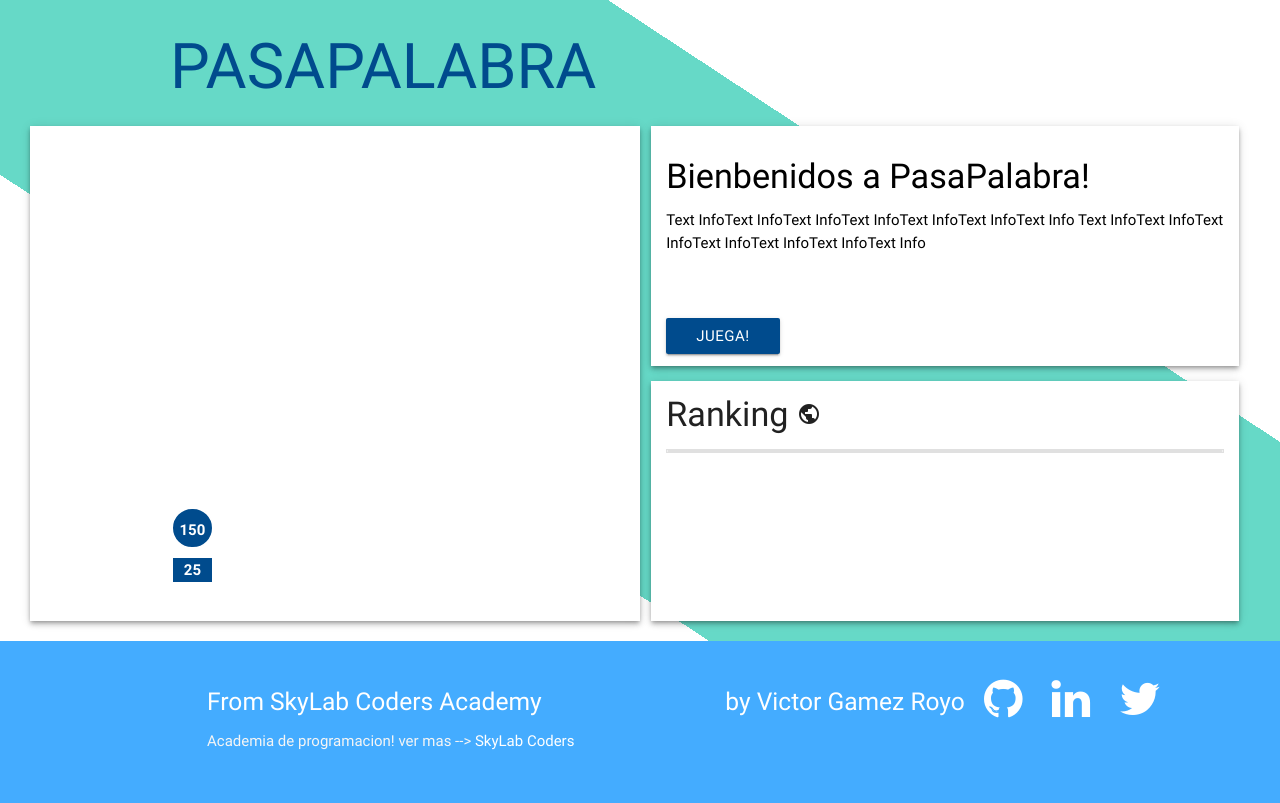
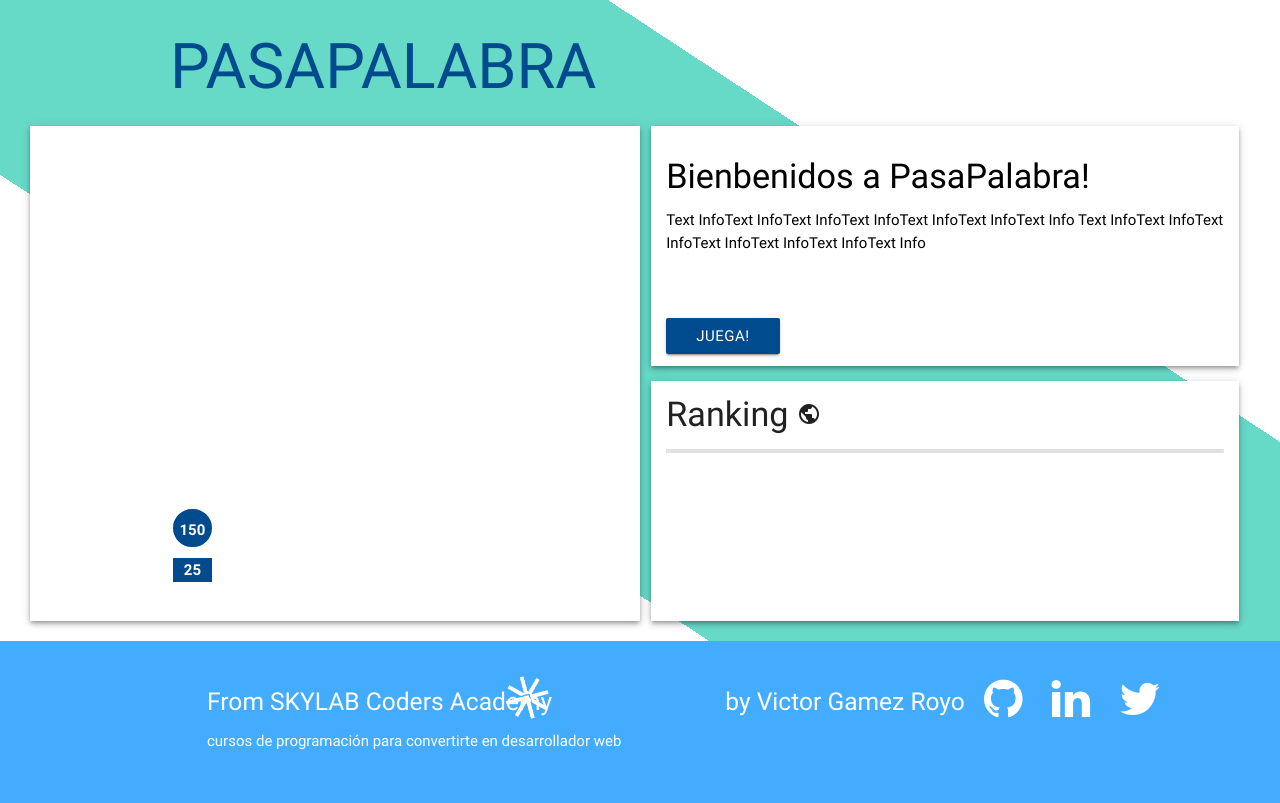
Before and after one commit to VGamezz19/pasaPalabra-SPA, a website: page public/pasa-palabra.html in a window 1280 px wide. Drawn offline with nearby package versions, Linux system fonts and the light colour scheme; no server answers.

Commit message:
icon Skylab

```diff
--- a/public/pasa-palabra.html
+++ b/public/pasa-palabra.html
@@ -338,10 +338,13 @@
 <footer id = 'footer' class="page-footer footer-row" style="display:none">
         <div class="container" style="background: rgba(0, 0, 0, 0)">
             <div class="row">
-                <div class="col l6 s12">
-                    <h5 class="white-text">From SkyLab Coders Academy</h5>
-                    <p class="grey-text text-lighten-4">Academia de programacion! ver mas --> <a tabindex="0" href="http://www.skylabcoders.com/es" style = 'color:white !important;' target="_blank">SkyLab Coders</a></p>
+                <a tabindex="0" href="http://www.skylabcoders.com/es"  style = 'color:white !important;' target="_blank">
+                <div class="col l6 s12" style = 'position: relative;'>
+                    <h5 class="white-text" >From SKYLAB Coders Academy</h5>
+                    <img class = 'icon-sky' src="img/icon/Logo Skylab.png" alt="">
+                    <p>cursos de programación para convertirte en desarrollador web</p>
                 </div>
+                </a>
                 <div class="col l5 offset-l1 s12 footerIcons">
                     <h5 class="white-text">by Victor Gamez Royo</h5>
                     <a tabindex="0" href="https://github.com/VGamezz19" target="_blank" style="color:white !important">
--- a/public/style/pasa-palabra.css
+++ b/public/style/pasa-palabra.css
@@ -380,3 +380,9 @@ transform: rotate(615.6deg) translate(10.6875em) rotate(-615.6deg); }
     flex: 1 0 auto;
     background-color: #44acff !important;
 }
+.icon-sky {
+    width: 3em;
+    position: absolute;
+    right: 6em;
+    top: 0em;
+}
```
Also changed, not shown: public/img/icon/Logo Skylab.png (added).
